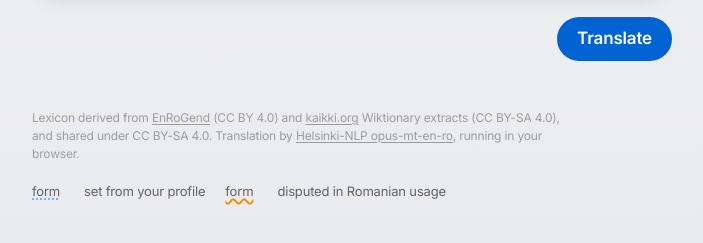
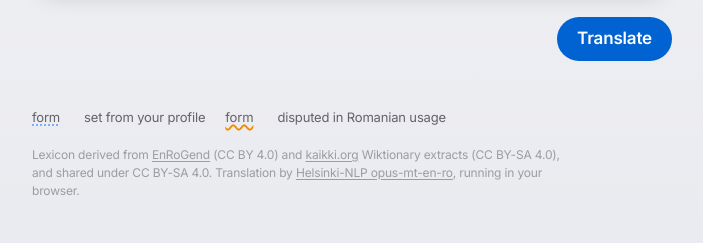
Before and after one commit to NStrumberger/Acord, a website built with Vite: page index.html in a window 1280 px wide. Shown: the part 499-742 px from the top of the page, without its empty margins (288-991 px from the left). Built offline with nearby package versions, Linux system fonts and the light colour scheme.

Commit message:
fix: put the notation key above the attribution footer

```diff
--- a/index.html
+++ b/index.html
@@ -95,6 +95,10 @@
 
   <div id="notes" class="notes" hidden></div>
 
+  <p class="key">
+    <span class="k k-flip">form</span>set from your profile
+    <span class="k k-dispute">form</span>disputed in Romanian usage
+  </p>
   <p class="colophon">
     Lexicon derived from
     <a href="https://huggingface.co/datasets/yona12345/EnRoGend">EnRoGend</a> (CC&nbsp;BY&nbsp;4.0)
@@ -104,10 +108,6 @@
     running in your browser.
   </p>
 
-  <p class="key">
-    <span class="k k-flip">form</span>set from your profile
-    <span class="k k-dispute">form</span>disputed in Romanian usage
-  </p>
 </main>
 <script type="module" src="/src/ui/main.ts"></script>
 </body>
--- a/src/ui/styles.css
+++ b/src/ui/styles.css
@@ -260,14 +260,14 @@ textarea::placeholder { color:var(--label-3); }
 .note b { font-weight:600; }
 
 .colophon {
-  margin:var(--s8) 0 0; max-width:34rem;
+  margin:var(--s5) 0 0; max-width:34rem;
   font-size:var(--t-caption); line-height:1.5; color:var(--label-3);
 }
 .colophon a { color:inherit; text-underline-offset:.18em; }
 .colophon a:hover { color:var(--label-2); }
 
 .key {
-  margin:var(--s5) 0 0; font-size:var(--t-footnote); color:var(--label-2);
+  margin:var(--s8) 0 0; font-size:var(--t-footnote); color:var(--label-2);
   display:flex; flex-wrap:wrap; align-items:baseline; gap:var(--s1) var(--s5);
 }
 .k { margin-right:var(--s1); }
```
